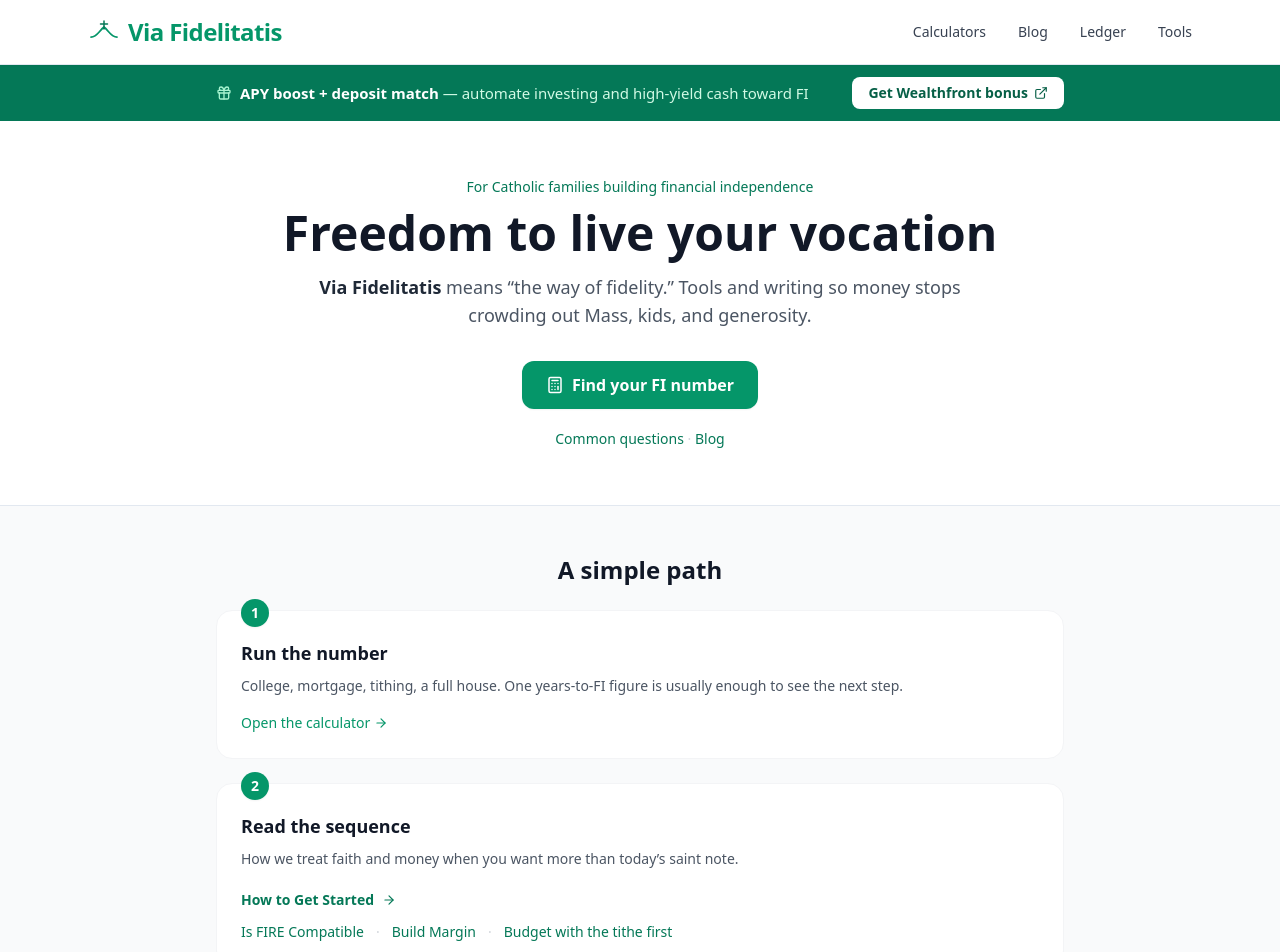
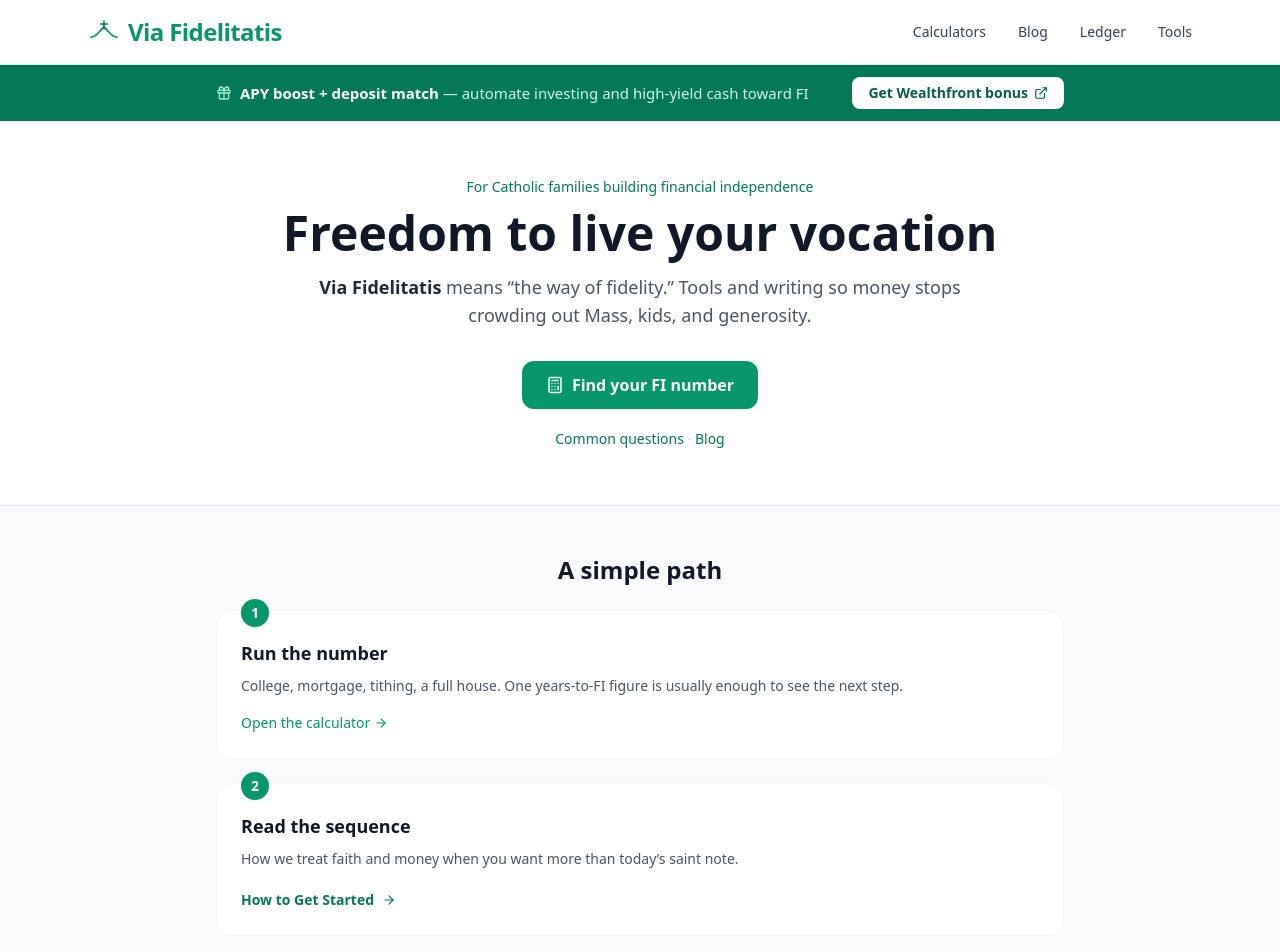
Before and after one commit to daughterpop/super-fi-calc, a React (Vite) app: page / in a window 1280 px wide. Shown: the top 952 px of the page. Built offline with nearby package versions, Linux system fonts and the light colour scheme.

Commit message:
Daily site improvement: Remove redundant sequence links from homepage path to reduce clutter – September 9, 2026

```diff
--- a/src/App.jsx
+++ b/src/App.jsx
@@ -7,12 +7,6 @@ import SiteFooter from './components/SiteFooter';
 import LedgerBand from './components/LedgerBand';
 import { allPosts } from './data/posts';
 import { pathForCalculator } from './data/calculators';
-
-const SEQUENCE = [
-  { to: '/blog/is-fire-compatible-with-catholicism', label: 'Is FIRE Compatible' },
-  { to: '/blog/build-margin-for-catholic-families', label: 'Build Margin' },
-  { to: '/blog/how-to-budget-as-a-catholic-family-with-tithing-first', label: 'Budget with the tithe first' },
-];
 
 function App() {
   const recentPosts = allPosts.slice(0, 3);
@@ -82,20 +76,10 @@ function App() {
           </p>
           <Link
             to="/blog/how-to-get-started-on-your-fi-path"
-            className="inline-flex items-center gap-2 text-emerald-700 hover:text-emerald-800 font-semibold text-sm mb-3"
+            className="inline-flex items-center gap-2 text-emerald-700 hover:text-emerald-800 font-semibold text-sm"
           >
             How to Get Started <ArrowRight size={14} />
           </Link>
-          <div className="flex flex-wrap gap-x-3 gap-y-1 text-sm text-gray-600">
-            {SEQUENCE.map((item, i) => (
-              <span key={item.to} className="inline-flex items-center gap-3">
-                {i > 0 && <span className="text-gray-300">·</span>}
-                <Link to={item.to} className="text-emerald-700 hover:underline">
-                  {item.label}
-                </Link>
-              </span>
-            ))}
-          </div>
         </div>
 
         <div className="relative pt-3">
```
